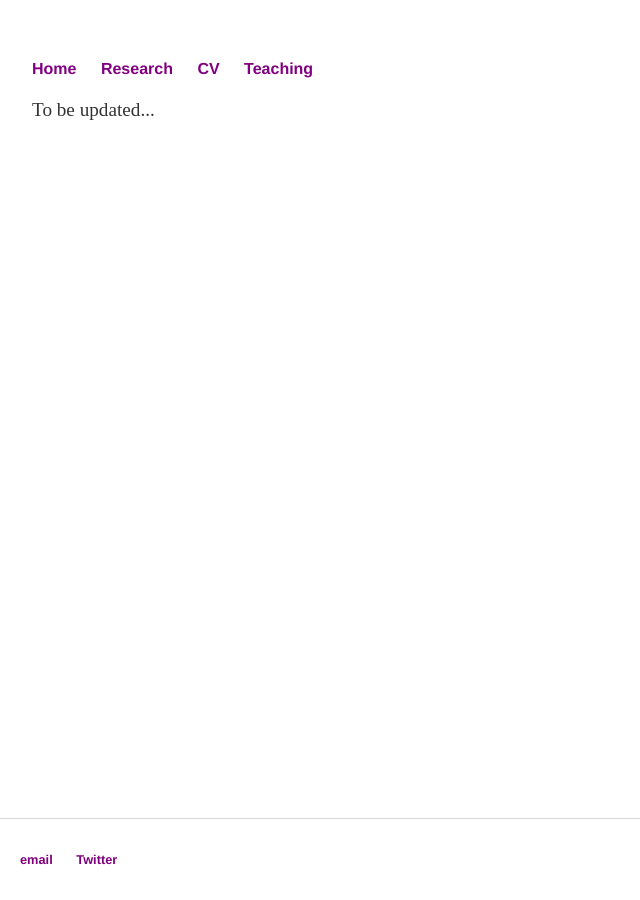
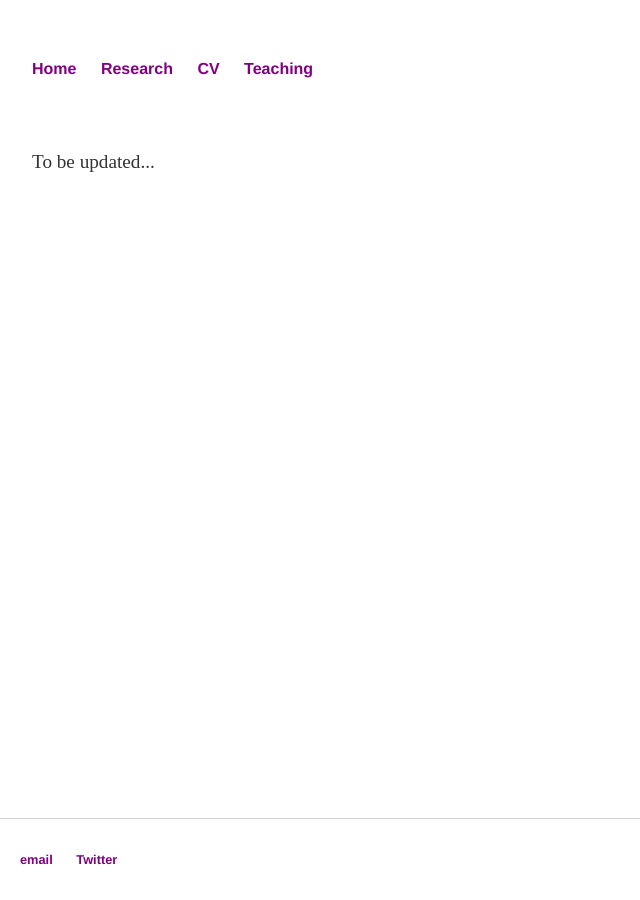
Before and after one commit to anshumaan-tuteja/anshumaan-tuteja.github.io, a Jekyll site: the page built from _pages/misc.html, in a window 1280 px wide. Shown: the whole page, without its empty margins (0-640 px from the left). Built offline with Jekyll 4.4.1, drawn with Linux system fonts in a browser that asks for light colours.

Commit message:
Update base.html

```diff
--- a/_layouts/base.html
+++ b/_layouts/base.html
@@ -15,6 +15,7 @@
 					<!-- <li><a href="misc.html">Miscellaneous</a></li> -->
 				</ul>
 			</nav>
+			<div> <br> <br> </div>
 			<div class="container">
 
 
```
